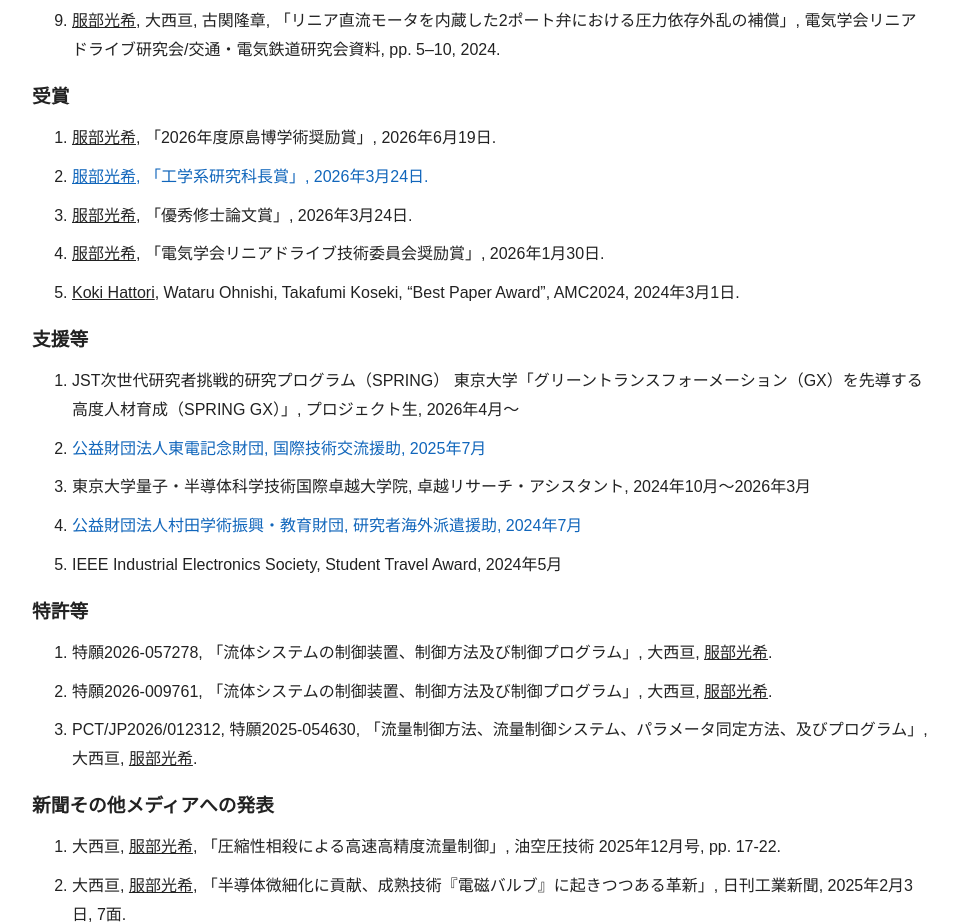
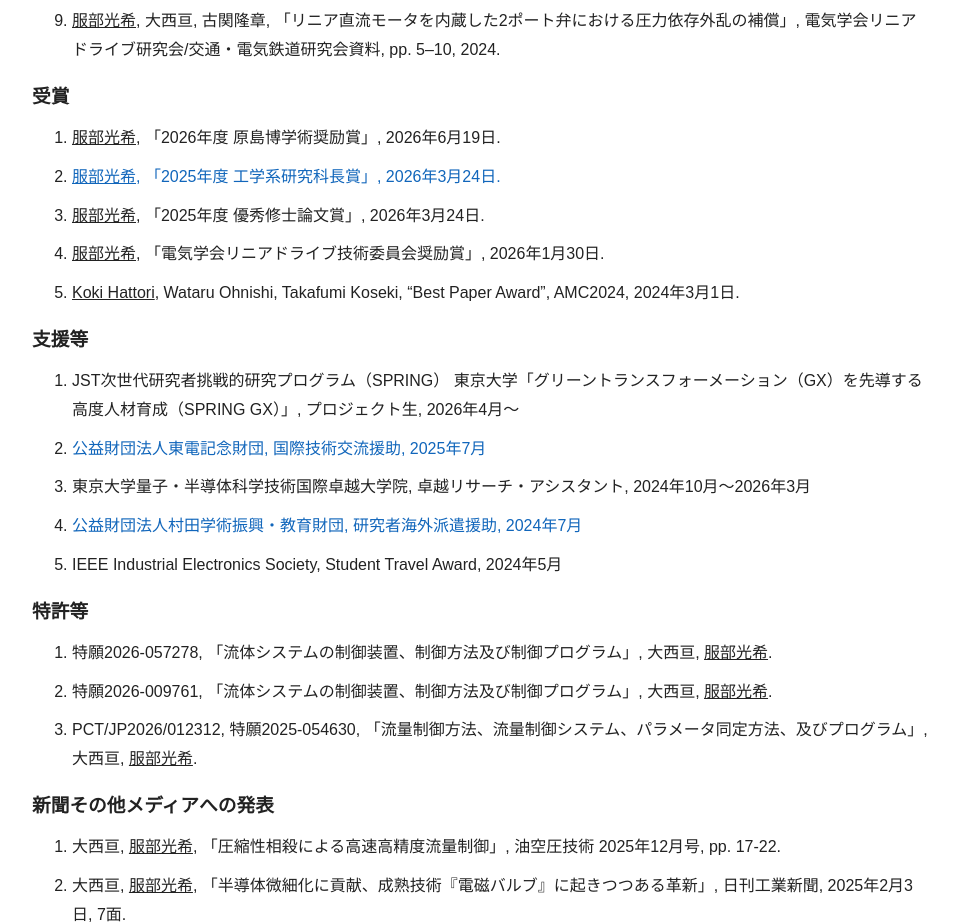
Before and after one commit to IBRGRL/IBRGRL.github.io, a plain HTML site: page index.html in a window 1280 px wide. Shown: the part 2992-3916 px from the top of the page, without its empty margins (158-1116 px from the left). Drawn offline with Linux system fonts and the light colour scheme.

Commit message:
受賞の名前に年度を追加しただけ

```diff
--- a/index.html
+++ b/index.html
@@ -398,15 +398,15 @@
     <ol class="publication-list">
       <li>
         <u>服部光希</u>,
-        「2026年度原島博学術奨励賞」, 2026年6月19日.
+        「2026年度 原島博学術奨励賞」, 2026年6月19日.
       </li>
       <li><a href="https://www.t.u-tokyo.ac.jp/hubfs/topics/2026/0406/001/2025%E5%B9%B4%E5%BA%A6%E5%AD%A6%E7%94%9F%E8%A1%A8%E5%BD%B0%E3%83%AA%E3%82%B9%E3%83%88.pdf#page=3" target="_blank" rel="noopener noreferrer" style="text-decoration:none">
         <u>服部光希</u>,
-        「工学系研究科長賞」, 2026年3月24日.
+        「2025年度 工学系研究科長賞」, 2026年3月24日.
       </a></li>
       <li>
         <u>服部光希</u>,
-        「優秀修士論文賞」, 2026年3月24日.
+        「2025年度 優秀修士論文賞」, 2026年3月24日.
       </li>
       <li>
         <u>服部光希</u>,
```
